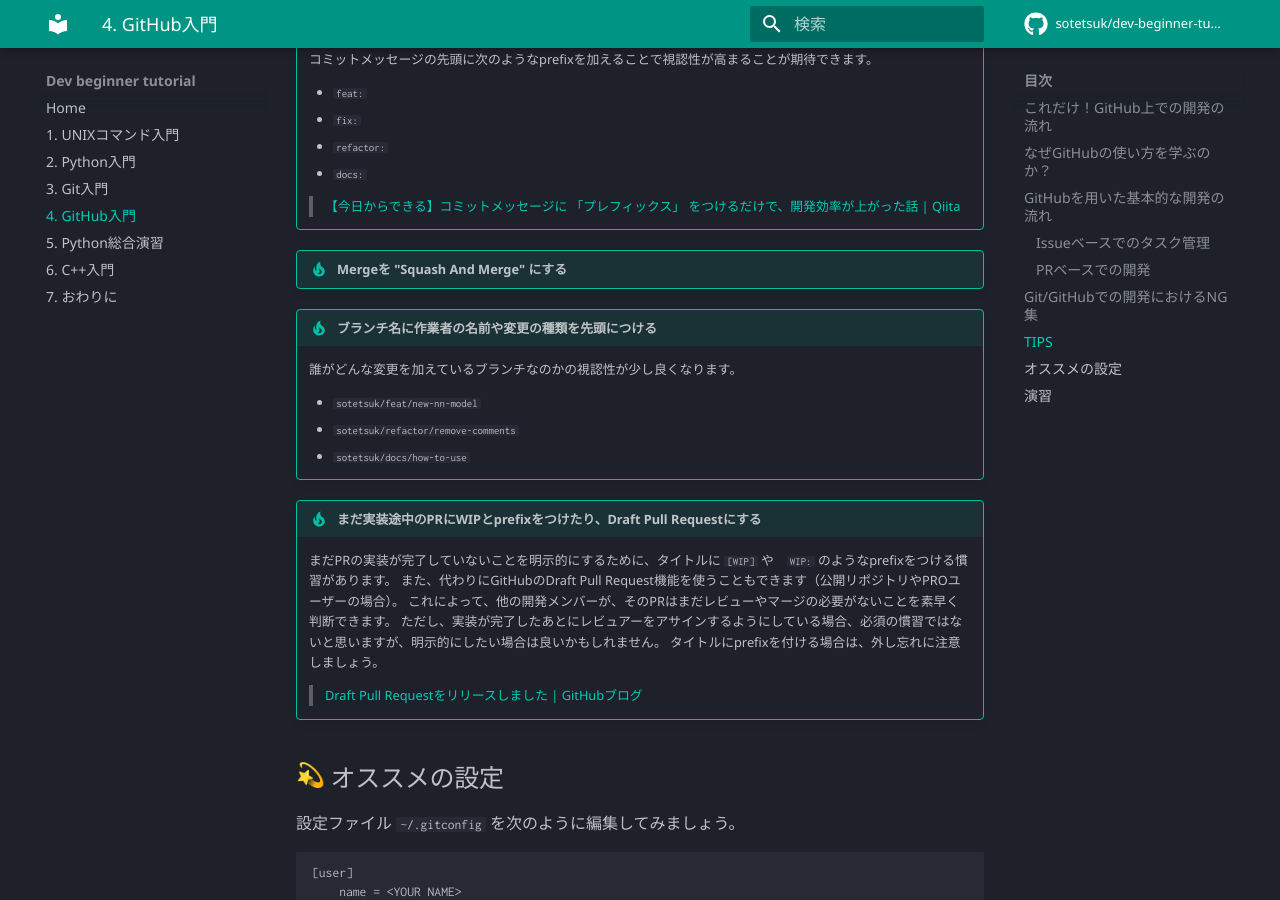
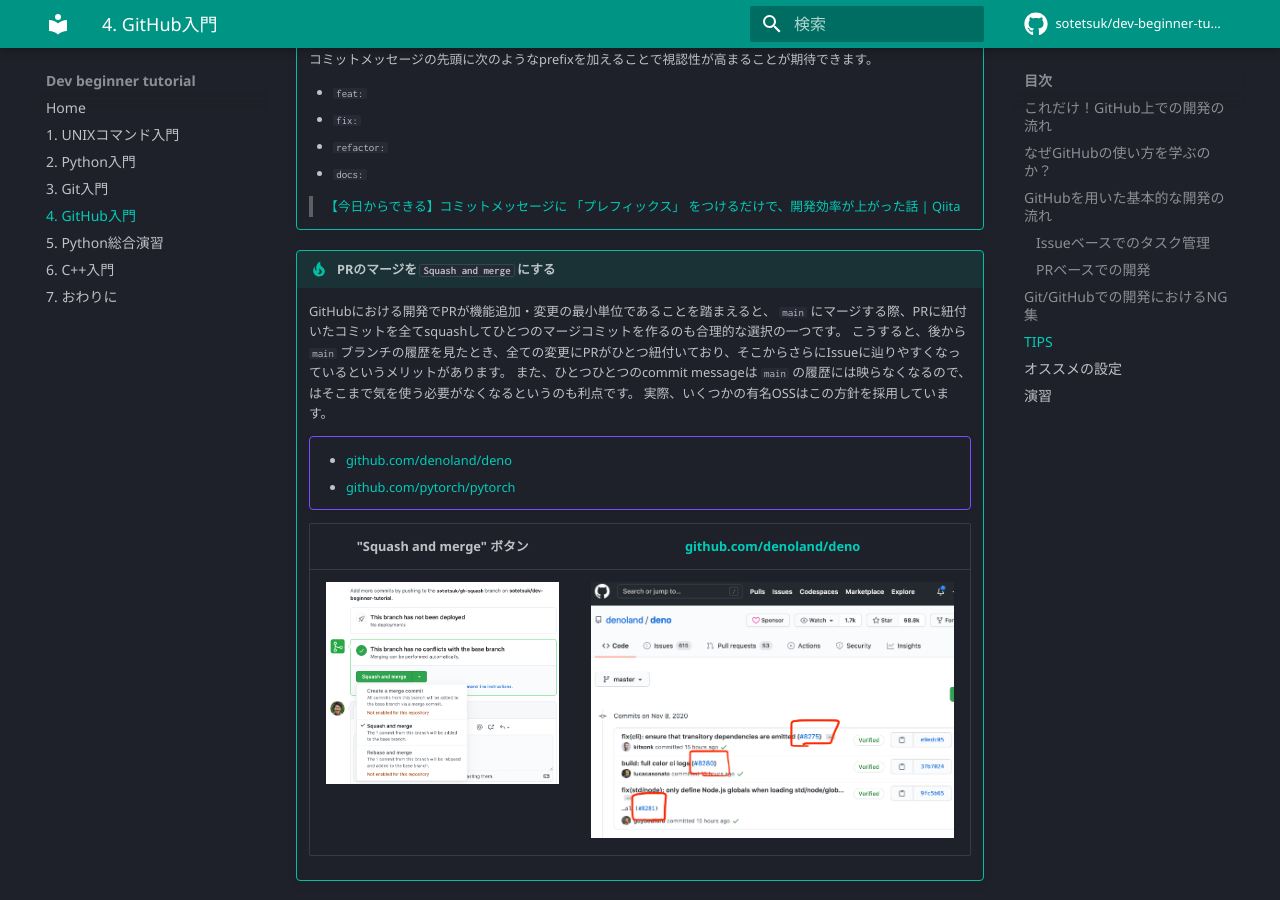
Before and after one commit to sotetsuk/dev-beginner-tutorial, an MkDocs documentation site: the page built from docs/github.md, in a window 1280 px wide and 900 px high, scrolled down 5371 px. Built offline with MkDocs 1.6.1 and Material for MkDocs 9.7.7, drawn with Linux system fonts in a browser that asks for light colours; emoji names are drawn with the system emoji font; comment, search, counter and statistics services are not loaded.

Commit message:
add deno img (#65)

```diff
--- a/docs/github.md
+++ b/docs/github.md
@@ -186,7 +186,21 @@
 
     > [【今日からできる】コミットメッセージに 「プレフィックス」 をつけるだけで、開発効率が上がった話 | Qiita](https://qiita.com/numanomanu/items/45dd285b286a1f7280ed)
 
-!!! tip "Mergeを "Squash And Merge" にする"
+!!! tip "PRのマージを `Squash and merge` にする"
+
+    GitHubにおける開発でPRが機能追加・変更の最小単位であることを踏まえると、 `main` にマージする際、PRに紐付いたコミットを全てsquashしてひとつのマージコミットを作るのも合理的な選択の一つです。
+    こうすると、後から `main` ブランチの履歴を見たとき、全ての変更にPRがひとつ紐付いており、そこからさらにIssueに辿りやすくなっているというメリットがあります。
+    また、ひとつひとつのcommit messageは `main` の履歴には映らなくなるので、はそこまで気を使う必要がなくなるというのも利点です。
+    実際、いくつかの有名OSSはこの方針を採用しています。
+
+    !!! example ""
+
+        - [github.com/denoland/deno](https://github.com/denoland/deno/commits/master)
+        - [github.com/pytorch/pytorch](https://github.com/pytorch/pytorch)
+
+    | "Squash and merge" ボタン | [github.com/denoland/deno](https://github.com/denoland/deno/commits/master) |
+    |:---:|:---:|
+    | ![squash-merge](assets/squash-merge.png) | ![deno](assets/deno.png) |
 
 !!! tip "ブランチ名に作業者の名前や変更の種類を先頭につける"
 
```
Also changed, not shown: docs/assets/deno.png (added), docs/assets/squash-merge.png (added).
